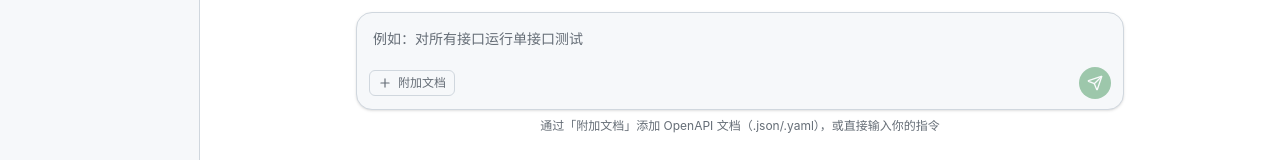
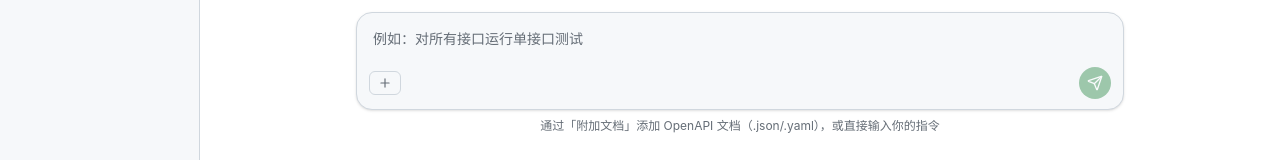
Before and after one commit to cmrhyq/LLMTestAgent, a React (Vite) app in the folder frontend/: page /workflows/run in a window 1280 px wide. Shown: the part 618-778 px from the top of the page. Built offline with nearby package versions, Linux system fonts and the light colour scheme.

Commit message:
删除多于文字

```diff
--- a/frontend/src/pages/workflow-run.tsx
+++ b/frontend/src/pages/workflow-run.tsx
@@ -151,7 +151,6 @@ export default function WorkflowRunPage() {
                     className="flex items-center gap-1.5 rounded-md border border-border bg-transparent px-2 py-1 text-xs font-medium text-muted-foreground transition-colors hover:bg-secondary hover:text-foreground disabled:cursor-not-allowed disabled:opacity-40"
                   >
                     <Plus className="h-3.5 w-3.5" />
-                    附加文档
                   </button>
                 )}
               </div>
```
